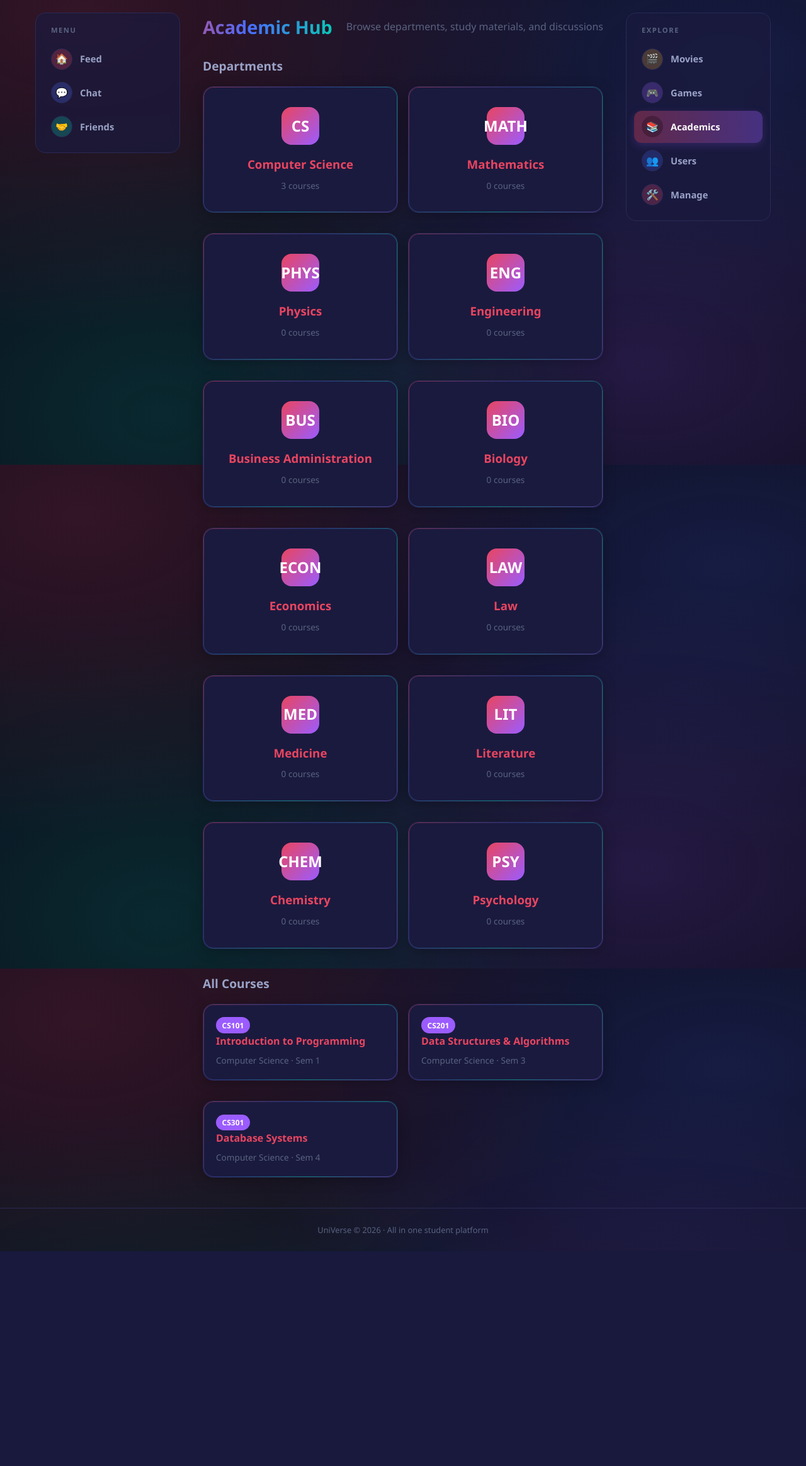
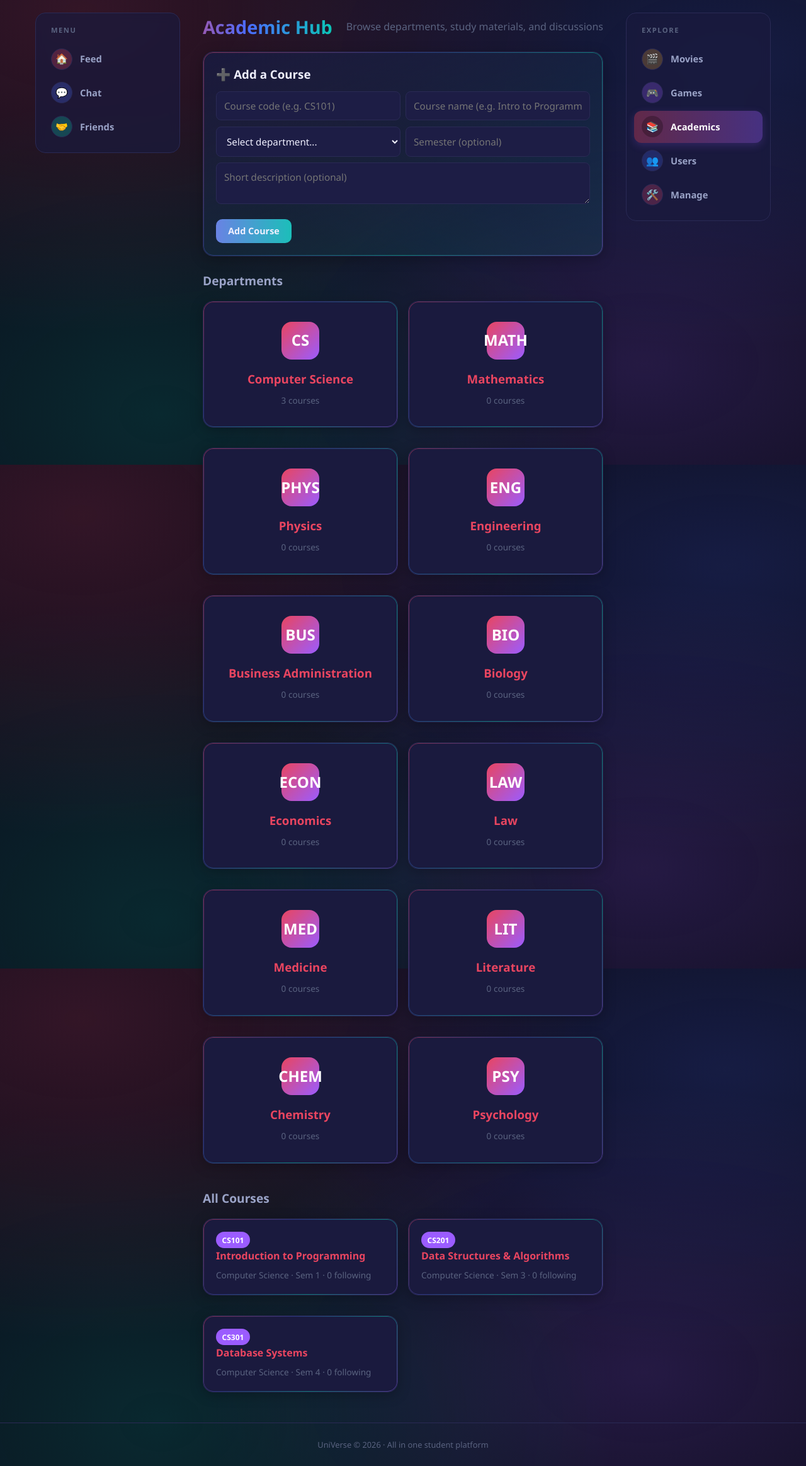
Before and after one commit to Wasik251/Universe, a Flask app: page /academic in a window 1280 px wide. Shown: the part 62-2390 px from the top of the page at 63% size. Before the commit the page ends 2049 px from the top, so only its background shows below. Run offline with Flask 3, Linux system fonts and the light colour scheme; a user stored in the database is signed in; data comes from the database, SQL or seed files in the repository.

Commit message:
Academics: all users can add courses and follow courses

```diff
--- a/app.py
+++ b/app.py
@@ -10,7 +10,7 @@ load_dotenv()
 
 from models import (db, User, Post, PostLike, PostReaction, PostComment, ChatMessage, Movie, MovieReview, Watchlist, Game,
                     GameReview, UserGameLibrary, LfgPost, Department, Course,
-                    AcademicNote, PastQuestion, MCQ, DiscussionThread, DiscussionReply)
+                    AcademicNote, PastQuestion, MCQ, DiscussionThread, DiscussionReply, CourseFollow)
 from seed import seed
 
 BASE_DIR = os.path.dirname(os.path.abspath(__file__))
@@ -351,7 +351,51 @@ def lfg_create():
 def academic():
     departments = Department.query.all()
     courses = Course.query.all()
-    return render_template('academic/hub.html', departments=departments, courses=courses)
+    followed_ids = {f.course_id for f in CourseFollow.query.filter_by(user_id=current_user.id)}
+    followed_courses = Course.query.join(CourseFollow).filter(CourseFollow.user_id == current_user.id).order_by(CourseFollow.created_at.desc()).all()
+    return render_template('academic/hub.html', departments=departments, courses=courses,
+                           followed_ids=followed_ids, followed_courses=followed_courses)
+
+
+@app.route('/academic/courses/add', methods=['POST'])
+@login_required
+def add_course():
+    code = request.form.get('code', '').strip().upper()
+    title = request.form.get('title', '').strip()
+    department_id = request.form.get('department_id', type=int)
+    semester = request.form.get('semester', '').strip()
+    description = request.form.get('description', '').strip()
+    dept = db.session.get(Department, department_id) if department_id else None
+    if code and title:
+        if not dept:
+            dept = Department.query.first()
+        if dept:
+            db.session.add(Course(department_id=dept.id, code=code, title=title,
+                                  semester=semester, description=description))
+            db.session.commit()
+            flash(f'Course "{title}" added!', 'success')
+        else:
+            flash('No department available yet. Ask an admin to add a department first.', 'error')
+    else:
+        flash('Course code and course name are required', 'error')
+    return redirect(url_for('academic'))
+
+
+@app.route('/academic/courses/<int:course_id>/follow', methods=['POST'])
+@login_required
+def toggle_follow_course(course_id):
+    course = db.session.get(Course, course_id)
+    if course:
+        existing = CourseFollow.query.filter_by(user_id=current_user.id, course_id=course_id).first()
+        if existing:
+            db.session.delete(existing)
+            db.session.commit()
+            flash(f'Unfollowed {course.title}', 'success')
+        else:
+            db.session.add(CourseFollow(user_id=current_user.id, course_id=course_id))
+            db.session.commit()
+            flash(f'You are now following {course.title}!', 'success')
+    return redirect(request.referrer or url_for('course', course_id=course_id))
 
 
 @app.route('/academic/departments/<int:dept_id>')
@@ -375,8 +419,9 @@ def course(course_id):
     past_questions = PastQuestion.query.filter_by(course_id=course_id).all()
     mcqs = MCQ.query.filter_by(course_id=course_id).all()
     threads = DiscussionThread.query.filter_by(course_id=course_id).all()
+    following = CourseFollow.query.filter_by(user_id=current_user.id, course_id=course_id).first() is not None
     return render_template('academic/course.html', course=course, notes=notes,
-                           past_questions=past_questions, mcqs=mcqs, threads=threads)
+                           past_questions=past_questions, mcqs=mcqs, threads=threads, following=following)
 
 
 @app.route('/academic/courses/<int:course_id>/note', methods=['POST'])
@@ -713,6 +758,7 @@ def manage_delete_user(user_id):
         DiscussionReply.query.filter_by(author_id=user_id).delete()
         AcademicNote.query.filter_by(uploaded_by=user_id).delete()
         PastQuestion.query.filter_by(uploaded_by=user_id).delete()
+        CourseFollow.query.filter_by(user_id=user_id).delete()
         db.session.delete(target)
         db.session.commit()
         flash(f'User "{username}" deleted', 'success')
@@ -761,6 +807,7 @@ def _db_models():
         ('Game Library', UserGameLibrary), ('LFG Posts', LfgPost), ('Departments', Department),
         ('Courses', Course), ('Academic Notes', AcademicNote), ('Past Questions', PastQuestion),
         ('MCQs', MCQ), ('Discussion Threads', DiscussionThread), ('Discussion Replies', DiscussionReply),
+        ('Course Follows', CourseFollow),
     ]
 
 
--- a/models.py
+++ b/models.py
@@ -217,6 +217,19 @@ class Course(db.Model):
     title = db.Column(db.String(150), nullable=False)
     description = db.Column(db.Text, default='')
     semester = db.Column(db.String(20), default='')
+    followers = db.relationship('CourseFollow', backref='course', lazy='dynamic', cascade='all, delete-orphan')
+
+    def follower_count(self):
+        return self.followers.count()
+
+
+class CourseFollow(db.Model):
+    id = db.Column(db.Integer, primary_key=True)
+    user_id = db.Column(db.Integer, db.ForeignKey('user.id'), nullable=False)
+    course_id = db.Column(db.Integer, db.ForeignKey('course.id'), nullable=False)
+    created_at = db.Column(db.DateTime, default=datetime.utcnow)
+    user = db.relationship('User')
+    __table_args__ = (db.UniqueConstraint('user_id', 'course_id'),)
 
 
 class AcademicNote(db.Model):
--- a/static/css/style.css
+++ b/static/css/style.css
@@ -774,3 +774,12 @@ body {
 .icon-academics { background: rgba(16,185,129,0.22); }
 .icon-users { background: rgba(74,108,255,0.22); }
 .icon-manage { background: rgba(255,77,109,0.22); }
+
+/* ADD COURSE CARD */
+.course-add-card {
+    background: linear-gradient(160deg, rgba(26,26,62,0.95), rgba(0,212,170,0.1));
+    margin-bottom: 1.5rem;
+}
+.course-add-card h3 { margin-bottom: 0.75rem; }
+.course-add-form .form-row { margin-bottom: 0.6rem; }
+.course-actions { display: flex; gap: 0.75rem; align-items: center; flex-wrap: wrap; }
--- a/templates/academic/hub.html
+++ b/templates/academic/hub.html
@@ -5,6 +5,44 @@
     <h1>Academic Hub</h1>
     <p class="text-muted">Browse departments, study materials, and discussions</p>
 </div>
+
+<div class="card course-add-card">
+    <h3>➕ Add a Course</h3>
+    <form method="post" action="{{ url_for('add_course') }}" class="course-add-form">
+        <div class="form-row">
+            <input type="text" name="code" class="form-input" placeholder="Course code (e.g. CS101)" required>
+            <input type="text" name="title" class="form-input" placeholder="Course name (e.g. Intro to Programming)" required>
+        </div>
+        <div class="form-row">
+            <select name="department_id" class="form-input">
+                <option value="">Select department...</option>
+                {% for dept in departments %}
+                <option value="{{ dept.id }}">{{ dept.name }}</option>
+                {% endfor %}
+            </select>
+            <input type="text" name="semester" class="form-input" placeholder="Semester (optional)">
+        </div>
+        <div class="form-group">
+            <textarea name="description" rows="2" class="form-input" placeholder="Short description (optional)"></textarea>
+        </div>
+        <button type="submit" class="btn btn-accent" onclick="playSound()">Add Course</button>
+    </form>
+</div>
+
+{% if followed_courses %}
+<h2 class="subsection-title">⭐ My Followed Courses</h2>
+<div class="grid">
+    {% for course in followed_courses %}
+    <div class="card course-card">
+        <a href="{{ url_for('course', course_id=course.id) }}">
+            <span class="badge badge-code">{{ course.code }}</span>
+            <h3>{{ course.title }}</h3>
+            <p class="media-meta">{{ course.department.name }} · {{ course.semester }} · {{ course.follower_count() }} following</p>
+        </a>
+    </div>
+    {% endfor %}
+</div>
+{% endif %}
 
 <h2 class="subsection-title">Departments</h2>
 <div class="grid">
@@ -26,7 +64,7 @@
         <a href="{{ url_for('course', course_id=course.id) }}">
             <span class="badge badge-code">{{ course.code }}</span>
             <h3>{{ course.title }}</h3>
-            <p class="media-meta">{{ course.department.name }} · {{ course.semester }}</p>
+            <p class="media-meta">{{ course.department.name }} · {{ course.semester }} · {{ course.follower_count() }} following</p>
         </a>
     </div>
     {% endfor %}
```
Also changed, not shown: templates/academic/course.html (+8 -1 lines).
